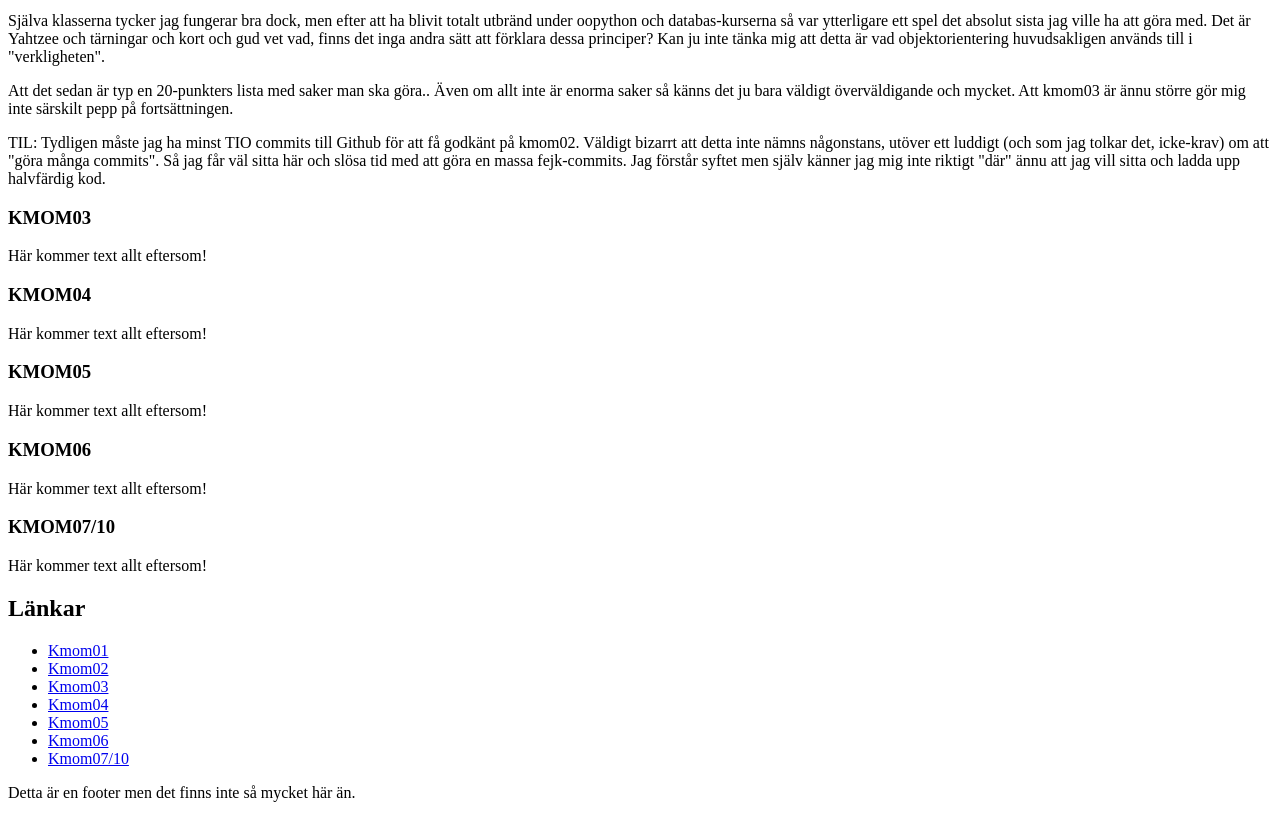
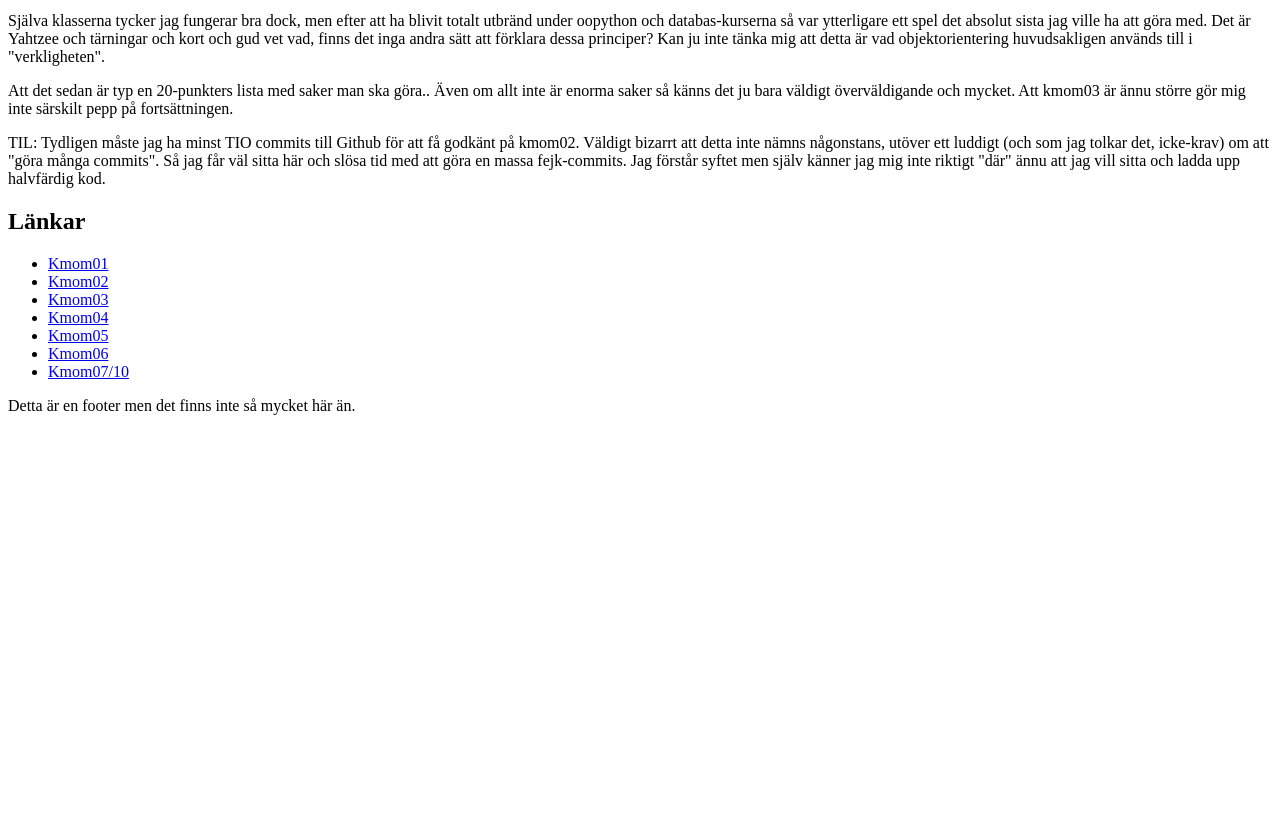
Before and after one commit to claes-k/mvc, a Symfony app: template templates/report.html.twig in a window 1280 px wide. Shown: the part 727-1545 px from the top of the page. After the commit the page ends 1142 px from the top, so only its background shows below. Run offline with Twig, Linux system fonts and the light colour scheme; the template is opened without the code that fills it, so the values that code supplies are empty; some libraries are stand-ins or nearby versions.

Commit message:
Remove unused code

```diff
--- a/templates/report.html.twig
+++ b/templates/report.html.twig
@@ -28,21 +28,6 @@
             <p>Att det sedan är typ en 20-punkters lista med saker man ska göra.. Även om allt inte är enorma saker så känns det ju bara väldigt överväldigande och mycket. Att kmom03 är ännu större gör mig inte särskilt pepp på fortsättningen.</p>
 
             <p>TIL: Tydligen måste jag ha minst TIO commits till Github för att få godkänt på kmom02. Väldigt bizarrt att detta inte nämns någonstans, utöver ett luddigt (och som jag tolkar det, icke-krav) om att "göra många commits". Så jag får väl sitta här och slösa tid med att göra en massa fejk-commits. Jag förstår syftet men själv känner jag mig inte riktigt "där" ännu att jag vill sitta och ladda upp halvfärdig kod.</p>
-
-            <h3 id="kmom03">KMOM03</h3>
-            <p>Här kommer text allt eftersom!</p>
-
-            <h3 id="kmom04">KMOM04</h3>
-            <p>Här kommer text allt eftersom!</p>
-
-            <h3 id="kmom05">KMOM05</h3>
-            <p>Här kommer text allt eftersom!</p>
-
-            <h3 id="kmom06">KMOM06</h3>
-            <p>Här kommer text allt eftersom!</p>
-
-            <h3 id="kmom07">KMOM07/10</h3>
-            <p>Här kommer text allt eftersom!</p>
         </div>
         <div class="right-column">
             <h2>Länkar</h2>
```
